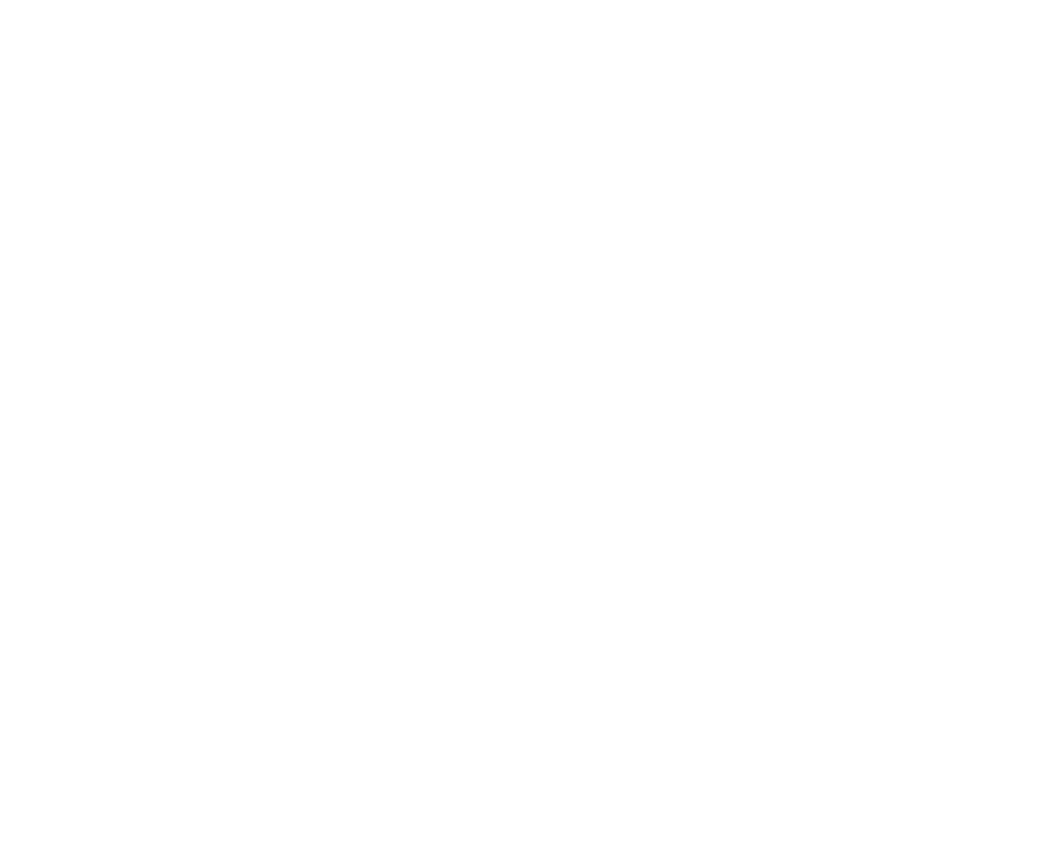
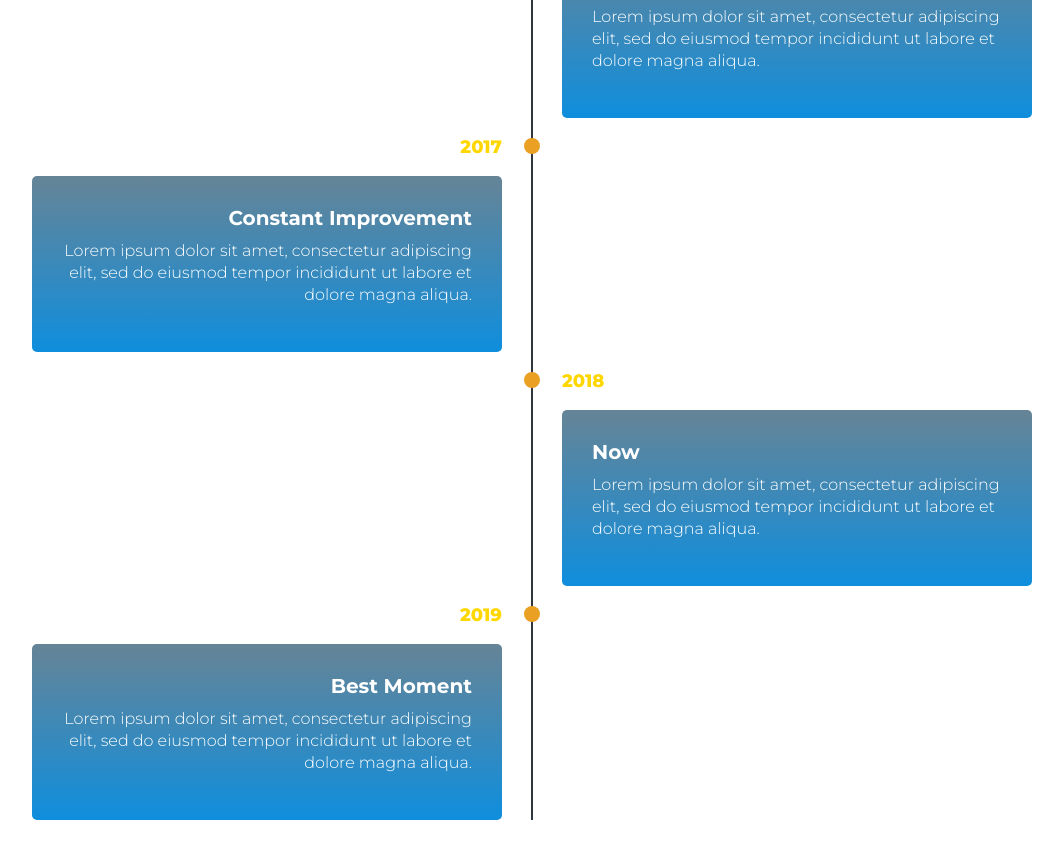
Before and after one commit to Olawoyin1/CRFA, a React (Create React App) app in the folder crfa/: page /about in a window 1280 px wide. Shown: the part 980-1838 px from the top of the page, without its empty margins (108-1171 px from the left). Before the commit the page ends 800 px from the top, so only its background shows below. Built offline with nearby package versions, Linux system fonts and the light colour scheme.

Commit message:
Added club history

```diff
--- a/crfa/src/App.css
+++ b/crfa/src/App.css
@@ -82,7 +82,6 @@
   /* height: 100%; */
 }
 
-
 .swiper {
   width: 100%;
   height: 100%;
@@ -127,12 +126,6 @@
   object-fit: contain;
   border-radius: 1rem;
 }
-
-
-
-
-
-
 
 .lead {
   font-size: 16px !important;
@@ -279,3 +272,100 @@
   color: rgba(0, 0, 0, 0);
   z-index: -1;
 }
+
+.timeline-section {
+  /* background-color: #24292d; */
+  min-height: 100vh;
+  padding: 30px 15px;
+}
+.timeline-items {
+  max-width: 1000px;
+  margin: auto;
+  display: flex;
+  flex-wrap: wrap;
+  position: relative;
+  /* background-color: red; */
+}
+.timeline-items::before {
+  content: "";
+  position: absolute;
+  width: 2px;
+  height: 100%;
+  background-color: #2f363e;
+  left: calc(50% - 1px);
+}
+.timeline-item {
+  margin-bottom: 10px;
+  /* background-color: red; */
+  width: 100%;
+  position: relative;
+}
+.timeline-item:last-child {
+  margin-bottom: 0;
+}
+.timeline-item:nth-child(odd) {
+  padding-right: calc(50% + 30px);
+  text-align: right;
+}
+.timeline-item:nth-child(even) {
+  padding-left: calc(50% + 30px);
+}
+.timeline-dot {
+  height: 16px;
+  width: 16px;
+  background-color: #eaa023;
+  position: absolute;
+  left: calc(50% - 8px);
+  border-radius: 50%;
+  top: 10px;
+}
+.timeline-date {
+  font-size: 18px;
+  color: gold;
+  margin: 6px 0 15px;
+  font-weight: 800;
+}
+.timeline-content {
+  background-color: #2f363e;
+  padding: 30px;
+  border-radius: 5px;
+  background-image: linear-gradient(to top, #0f8edd 0%, #668496 100%);
+}
+.timeline-content h3 {
+  font-size: 20px;
+  color: #ffffff;
+  margin: 0 0 10px;
+  text-transform: capitalize;
+  font-weight: 700;
+}
+.timeline-content p {
+  color: #fff;
+  font-size: 16px;
+  font-weight: 300;
+  line-height: 22px;
+}
+
+
+
+
+
+
+
+
+/* responsive */
+@media (max-width: 767px) {
+  .timeline-items::before {
+    left: 7px;
+  }
+  .timeline-item:nth-child(odd) {
+    padding-right: 0;
+    text-align: left;
+  }
+  .timeline-item:nth-child(odd),
+  .timeline-item:nth-child(even) {
+    padding-left: 37px;
+  }
+  .timeline-dot {
+    left: 0;
+  }
+}
--- a/crfa/src/pages/About.jsx
+++ b/crfa/src/pages/About.jsx
@@ -1,8 +1,9 @@
 import React from "react";
 
 const About = () => {
-  return <div className="my-4">
-    <div className="container">
+  return (
+    <div className="my-4">
+      <div className="container">
         <div className="row">
           <div className="col-md-6">
             <div className="about_image">
@@ -33,7 +34,80 @@
           </div>
         </div>
       </div>
-  </div>;
+
+
+      <div className="history py-5">
+        <div className="container">
+          <h3 className="fw-bold text-center">Our History</h3>
+
+          <section class="timeline-section">
+            <div class="timeline-items">
+              <div class="timeline-item">
+                <div class="timeline-dot"></div>
+                <div class="timeline-date">2015</div>
+                <div class="timeline-content">
+                  <h3>Kickoff</h3>
+                  <p>
+                    Lorem ipsum dolor sit amet, consectetur adipiscing elit, sed
+                    do eiusmod tempor incididunt ut labore et dolore magna
+                    aliqua.{" "}
+                  </p>
+                </div>
+              </div>
+              <div class="timeline-item">
+                <div class="timeline-dot"></div>
+                <div class="timeline-date">2016</div>
+                <div class="timeline-content">
+                  <h3>Unforgetable Games</h3>
+                  <p>
+                    Lorem ipsum dolor sit amet, consectetur adipiscing elit, sed
+                    do eiusmod tempor incididunt ut labore et dolore magna
+                    aliqua.{" "}
+                  </p>
+                </div>
+              </div>
+              <div class="timeline-item">
+                <div class="timeline-dot"></div>
+                <div class="timeline-date">2017</div>
+                <div class="timeline-content">
+                  <h3>Constant Improvement</h3>
+                  <p>
+                    Lorem ipsum dolor sit amet, consectetur adipiscing elit, sed
+                    do eiusmod tempor incididunt ut labore et dolore magna
+                    aliqua.{" "}
+                  </p>
+                </div>
+              </div>
+              <div class="timeline-item">
+                <div class="timeline-dot"></div>
+                <div class="timeline-date">2018</div>
+                <div class="timeline-content">
+                  <h3>Now</h3>
+                  <p>
+                    Lorem ipsum dolor sit amet, consectetur adipiscing elit, sed
+                    do eiusmod tempor incididunt ut labore et dolore magna
+                    aliqua.{" "}
+                  </p>
+                </div>
+              </div>
+              <div class="timeline-item">
+                <div class="timeline-dot"></div>
+                <div class="timeline-date">2019</div>
+                <div class="timeline-content">
+                  <h3>Best Moment</h3>
+                  <p>
+                    Lorem ipsum dolor sit amet, consectetur adipiscing elit, sed
+                    do eiusmod tempor incididunt ut labore et dolore magna
+                    aliqua.{" "}
+                  </p>
+                </div>
+              </div>
+            </div>
+          </section>
+        </div>
+      </div>
+    </div>
+  );
 };
 
 export default About;
```
